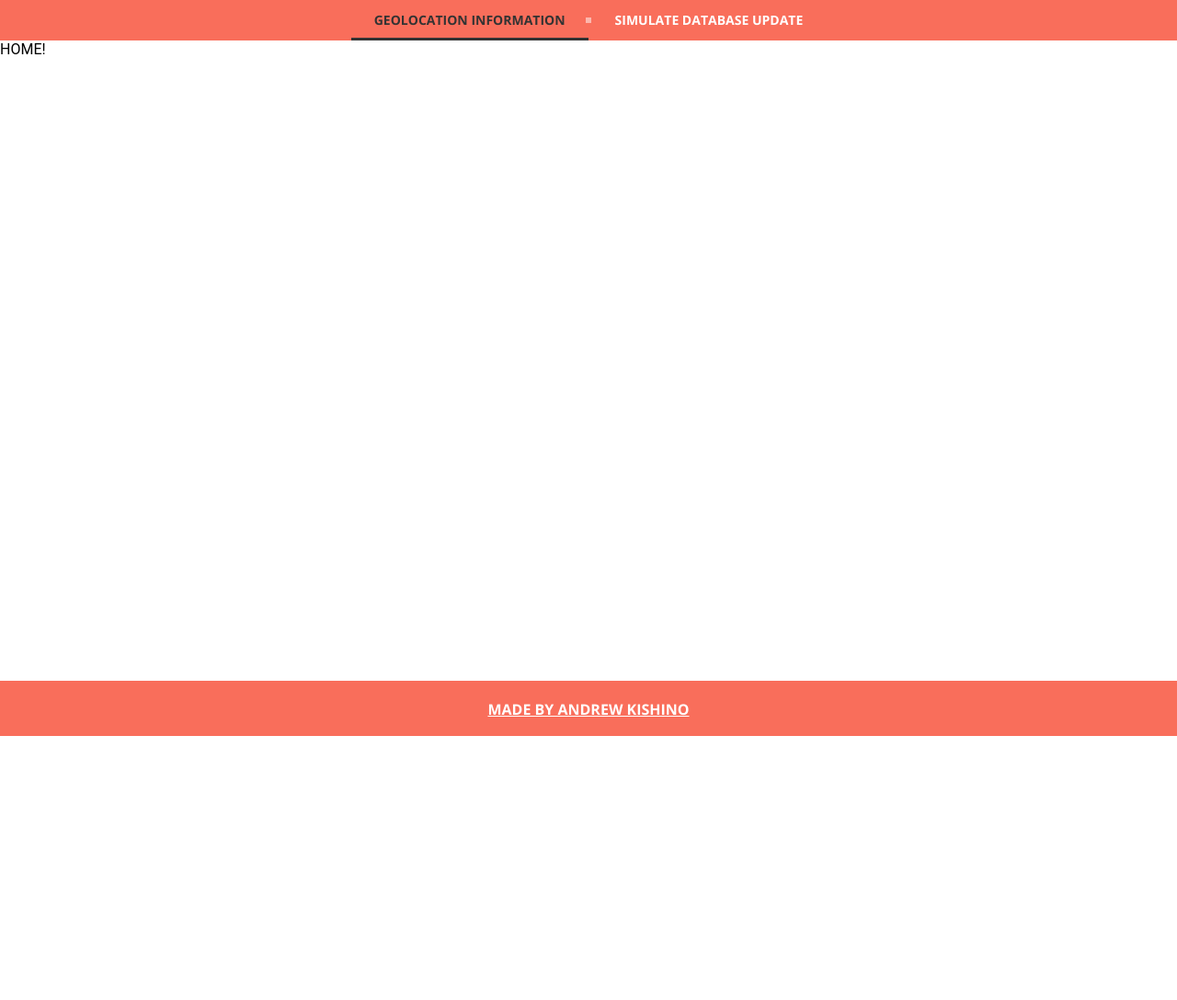
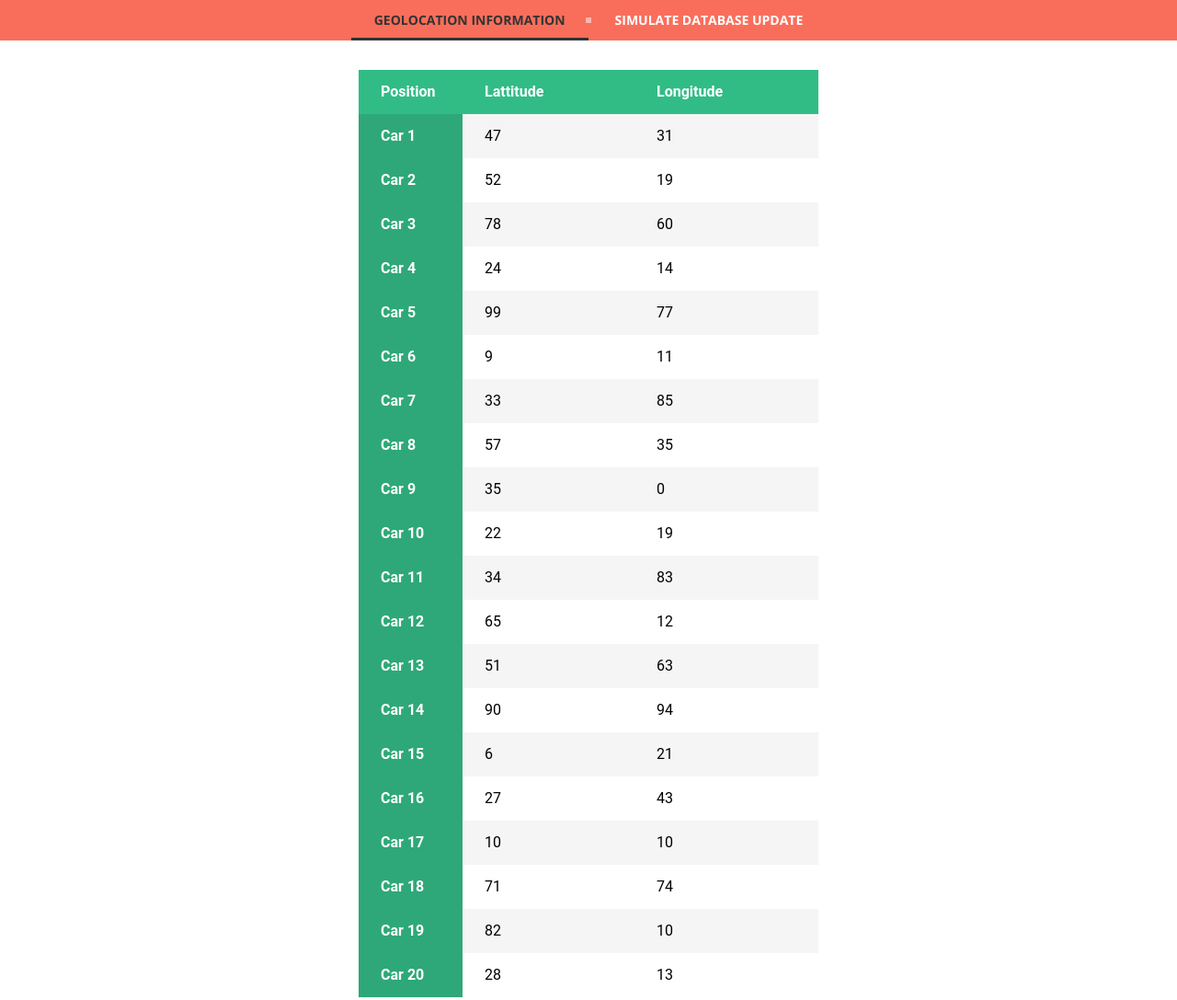
Before and after one commit to AndrewKishino/showcase, a website: page client/index.html in a window 1280 px wide. Shown: the whole page at 92% size. Before the commit the page ends 800 px from the top, so only its background shows below. Drawn offline with nearby package versions, Linux system fonts and the light colour scheme.

Commit message:
added datatable

```diff
--- a/client/components/home/home.html
+++ b/client/components/home/home.html
@@ -1,3 +1,115 @@
 <div ng-controller="HomeController as home">
-HOME!
+  <div class="component">
+        <table>
+          <thead>
+            <tr>
+              <th class="position">Position</th>
+              <th>Lattitude</th>
+              <th>Longitude</th>
+            </tr>
+          </thead>
+          <tbody>
+            <tr>
+              <th>Car 1</th>
+              <td>47</td>
+              <td>31</td>
+            </tr>
+            <tr>
+              <th>Car 2</th>
+              <td>52</td>
+              <td>19</td>
+            </tr>
+            <tr>
+              <th>Car 3</th>
+              <td>78</td>
+              <td>60</td>
+            </tr>
+            <tr>
+              <th>Car 4</th>
+              <td>24</td>
+              <td>14</td>
+            </tr>
+            <tr>
+              <th>Car 5</th>
+              <td>99</td>
+              <td>77</td>
+            </tr>
+            <tr>
+              <th>Car 6</th>
+              <td>9</td>
+              <td>11</td>
+            </tr>
+            <tr>
+              <th>Car 7</th>
+              <td>33</td>
+              <td>85</td>
+            </tr>
+            <tr>
+              <th>Car 8</th>
+              <td>57</td>
+              <td>35</td>
+            </tr>
+            <tr>
+              <th>Car 9</th>
+              <td>35</td>
+              <td>0</td>
+            </tr>
+            <tr>
+              <th>Car 10</th>
+              <td>22</td>
+              <td>19</td>
+            </tr>
+            <tr>
+              <th>Car 11</th>
+              <td>34</td>
+              <td>83</td>
+            </tr>
+            <tr>
+              <th>Car 12</th>
+              <td>65</td>
+              <td>12</td>
+            </tr>
+            <tr>
+              <th>Car 13</th>
+              <td>51</td>
+              <td>63</td>
+            </tr>
+            <tr>
+              <th>Car 14</th>
+              <td>90</td>
+              <td>94</td>
+            </tr>
+            <tr>
+              <th>Car 15</th>
+              <td>6</td>
+              <td>21</td>
+            </tr>
+            <tr>
+              <th>Car 16</th>
+              <td>27</td>
+              <td>43</td>
+            </tr>
+            <tr>
+              <th>Car 17</th>
+              <td>10</td>
+              <td>10</td>
+            </tr>
+            <tr>
+              <th>Car 18</th>
+              <td>71</td>
+              <td>74</td>
+            </tr>
+            <tr>
+              <th>Car 19</th>
+              <td>82</td>
+              <td>10</td>
+            </tr>
+            <tr>
+              <th>Car 20</th>
+              <td>28</td>
+              <td>13</td>
+            </tr>
+          </tbody>
+        </table>
+      </div>
 </div>
--- a/client/index.html
+++ b/client/index.html
@@ -15,7 +15,6 @@
 <body>
   <header-directive></header-directive>
   <div ui-view></div>
-  <footer-directive></footer-directive>
   <script src="app.js"></script>
   <script src="components/header/header.directive.js"></script>
   <script src="components/footer/footer.directive.js"></script>
--- /dev/null
+++ b/client/sass/_components.table.scss
@@ -0,0 +1,105 @@
+/* Component styles */
+@font-face {
+  font-family: 'Blokk';
+  src: url('../fonts/blokk/BLOKKRegular.eot');
+  src: url('../fonts/blokk/BLOKKRegular.eot?#iefix') format('embedded-opentype'),
+     url('../fonts/blokk/BLOKKRegular.woff') format('woff'),
+     url('../fonts/blokk/BLOKKRegular.svg#BLOKKRegular') format('svg');
+  font-weight: normal;
+  font-style: normal;
+}
+.component {
+  line-height: 1.5em;
+  margin: 0 auto;
+  padding: 2em 0 3em;
+  width: 90%;
+  max-width: 500px;
+  overflow: hidden;
+}
+.component .filler {
+  font-family: "Blokk", Arial, sans-serif;
+  color: #d3d3d3;
+}
+table {
+    border-collapse: collapse;
+    margin-bottom: 3em;
+    width: 100%;
+    background: #fff;
+}
+td, th {
+    padding: 0.75em 1.5em;
+    text-align: left;
+}
+td.err {
+  background-color: #e992b9;
+  color: #fff;
+  font-size: 0.75em;
+  text-align: center;
+  line-height: 1;
+}
+th {
+    background-color: #31bc86;
+    font-weight: bold;
+    color: #fff;
+    white-space: nowrap;
+    &.position {
+      width: 65px;
+    }
+}
+tbody th {
+  background-color: #2ea879;
+}
+tbody tr:nth-child(2n-1) {
+    background-color: #f5f5f5;
+    transition: all .125s ease-in-out;
+}
+tbody tr:hover {
+    background-color: rgba(129,208,177,.3);
+}
+
+/* For appearance */
+.sticky-wrap {
+  overflow-x: auto;
+  overflow-y: hidden;
+  position: relative;
+  margin: 3em 0;
+  width: 100%;
+}
+.sticky-wrap .sticky-thead,
+.sticky-wrap .sticky-col,
+.sticky-wrap .sticky-intersect {
+  opacity: 0;
+  position: absolute;
+  top: 0;
+  left: 0;
+  transition: all .125s ease-in-out;
+  z-index: 50;
+  width: auto; /* Prevent table from stretching to full size */
+}
+.sticky-wrap .sticky-thead {
+  box-shadow: 0 0.25em 0.1em -0.1em rgba(0,0,0,.125);
+  z-index: 100;
+  width: 100%; /* Force stretch */
+}
+.sticky-wrap .sticky-intersect {
+  opacity: 1;
+  z-index: 150;
+
+}
+.sticky-wrap .sticky-intersect th {
+  background-color: #666;
+  color: #eee;
+}
+.sticky-wrap td,
+.sticky-wrap th {
+  box-sizing: border-box;
+}
+
+/* Not needed for sticky header/column functionality */
+td.user-name {
+  text-transform: capitalize;
+}
+.sticky-wrap.overflow-y {
+  overflow-y: auto;
+  max-height: 50vh;
+}
--- a/client/sass/style.scss
+++ b/client/sass/style.scss
@@ -11,4 +11,9 @@
 // ------------------------------
 //             Footer
 // ------------------------------
-@import 'components.footer.scss';
+// @import 'components.footer.scss';
+
+// ------------------------------
+//             Tables
+// ------------------------------
+@import 'components.table.scss';
```
Also changed, not shown: client/style.css, client/style.min.css.
